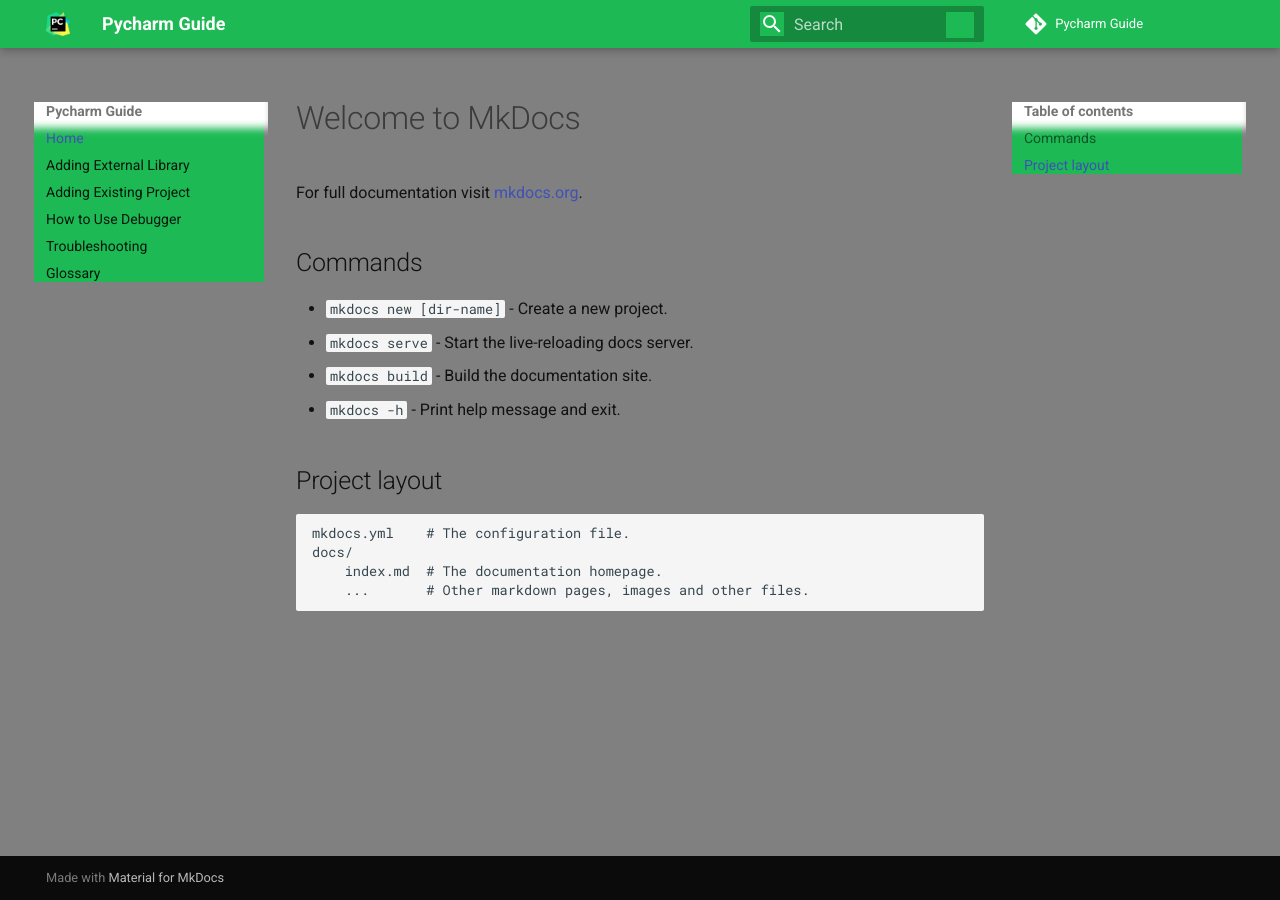
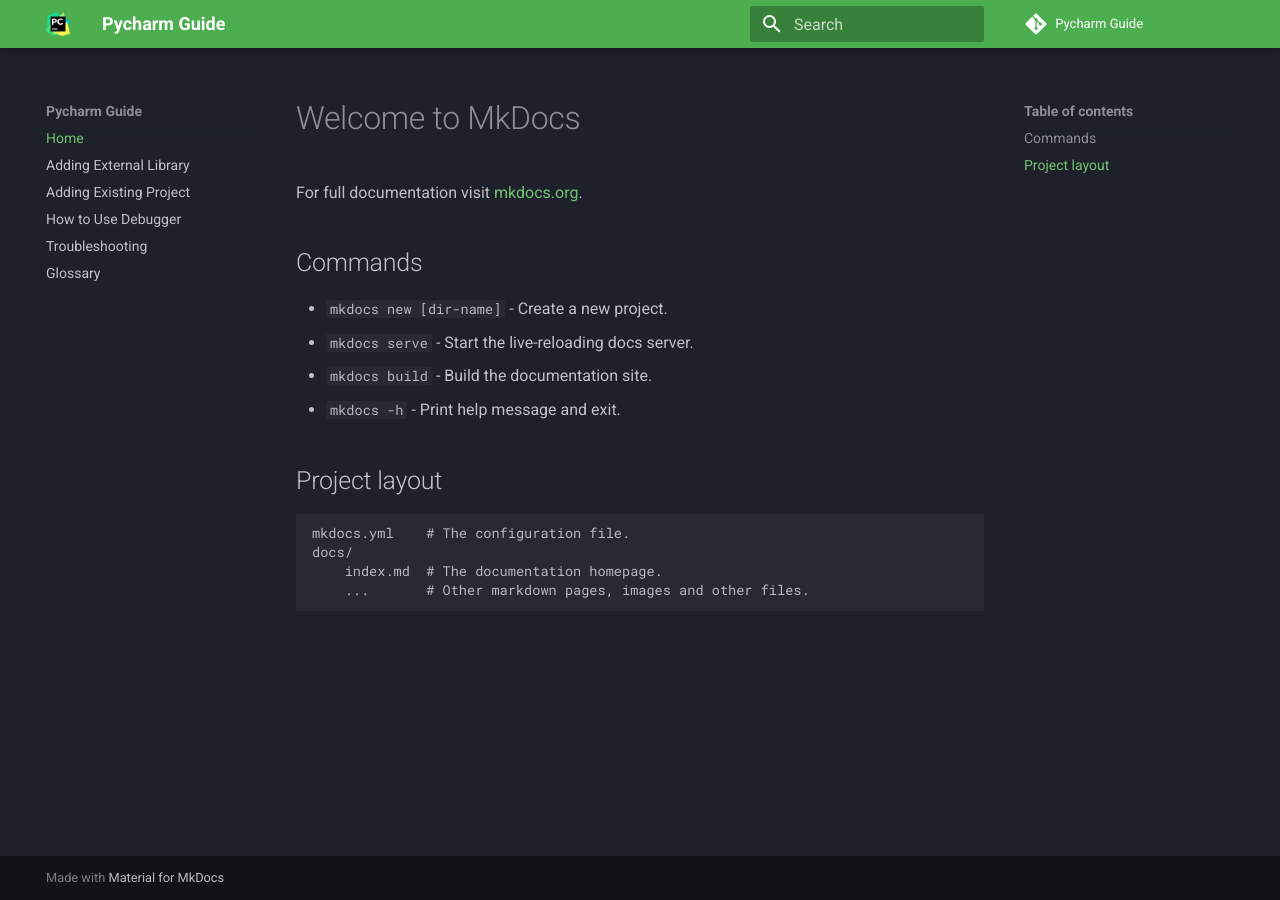
Before and after one commit to WilsonSue/CommUserGuide, an MkDocs documentation site: the page built from docs/index.md, in a window 1280 px wide. Built offline with MkDocs 1.6.1 and Material for MkDocs 9.7.7, drawn with Linux system fonts in a browser that asks for light colours; comment, search, counter and statistics services are not loaded.

Commit message:
Add theme change

```diff
--- a/mkdocs.yml
+++ b/mkdocs.yml
@@ -14,7 +14,7 @@
   - How to Use Debugger: Debugger.md
   - Troubleshooting: Troubleshooting.md
   - Glossary: Glossary.md
-extra_css: [extra.css]
+
 theme:
   name: material
   logo: /PyCharm_Icon.svg.png
@@ -22,5 +22,9 @@
   font:
     text: Roboto
     code: Roboto Mono
+  palette:
+    scheme: slate
+    accent: lime
+    primary: green
 extra:
   homepage: https://PycharmGuide.com/
```
